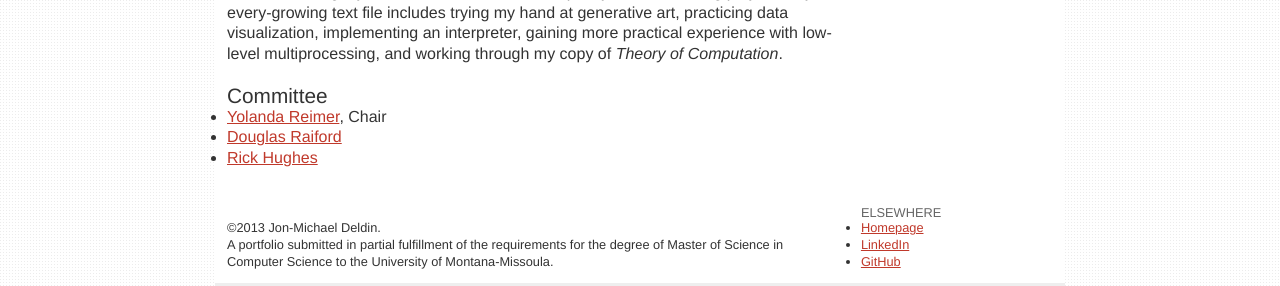
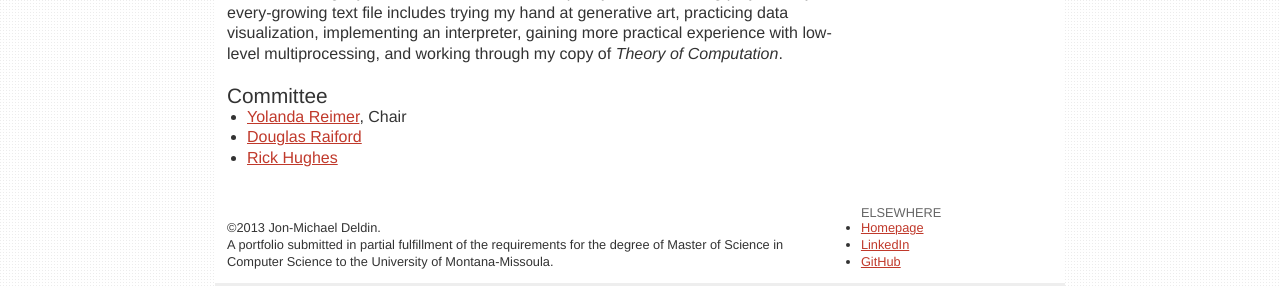
Before and after one commit to jmdeldin/deld.in, a Jekyll site: the page built from index.md, in a window 1280 px wide. Shown: the part 819-1105 px from the top of the page. Built offline with Jekyll 4.4.1, drawn with Linux system fonts in a browser that asks for light colours; Markdown is read by kramdown in place of the engine named in the settings.

Commit message:
Fix bullet padding

```diff
--- a/assets/css/screen.css
+++ b/assets/css/screen.css
@@ -164,6 +164,9 @@ dd, li li {
 dd {
   margin-bottom: 0.5em; }
 
+article ol, article ul {
+  margin-left: 1.25em; }
+
 header[role=banner] {
   line-height: 1;
   margin-bottom: 1em; }
--- a/assets/css/scss/screen.scss
+++ b/assets/css/scss/screen.scss
@@ -93,6 +93,9 @@ dd {
     margin-bottom: 0.5em;
 }
 
+article ol, article ul {
+    margin-left: 1.25em;
+}
 //
 // banner
 //
```
